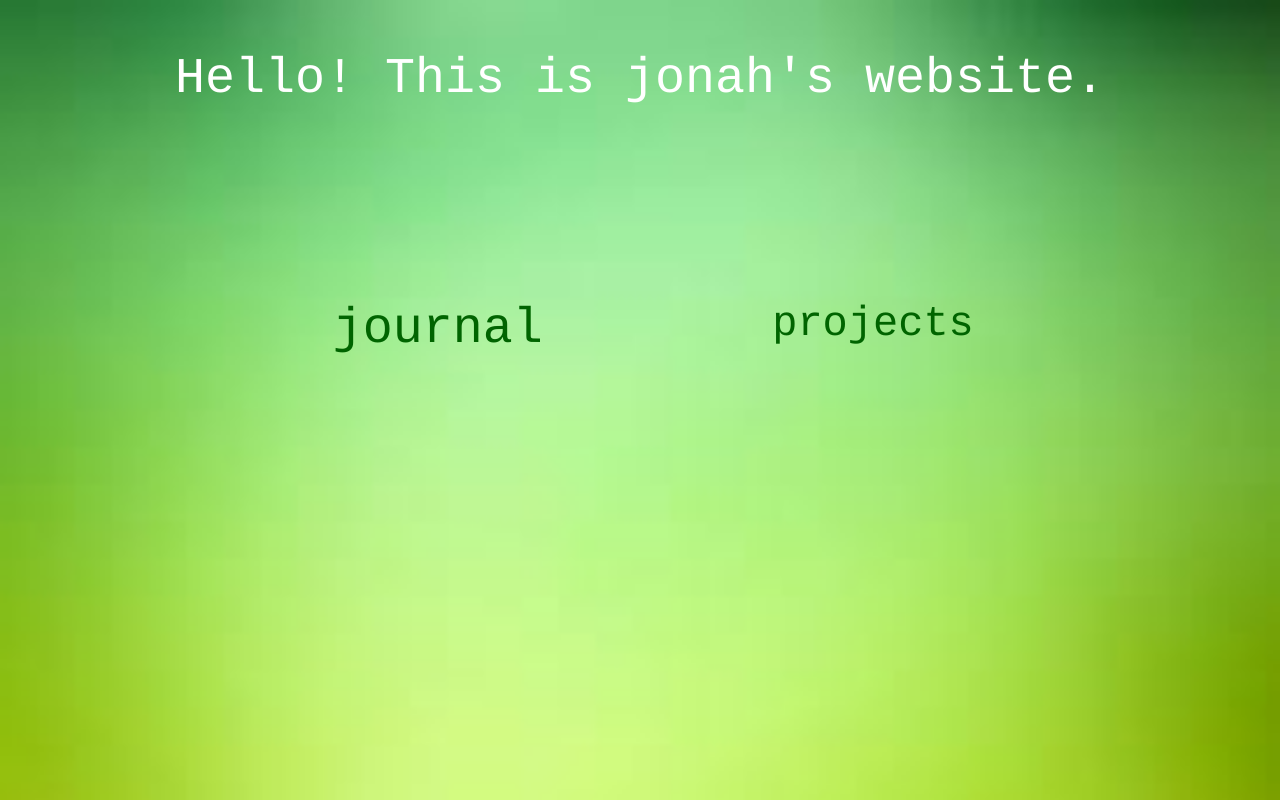
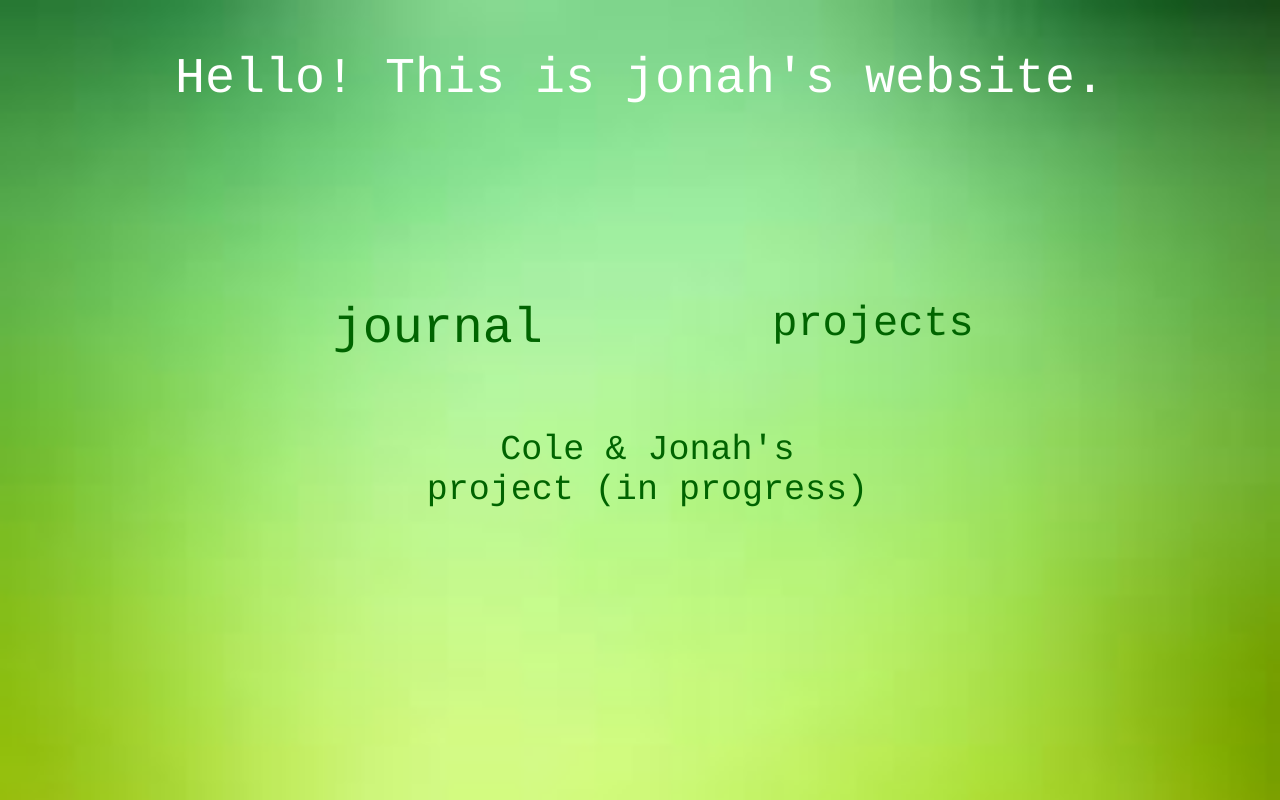
Before and after one commit to jcheller/jcheller.github.io, a plain HTML site: page index.html in a window 1280 px wide. Drawn offline with Linux system fonts and the light colour scheme.

Commit message:
putting geoguessr on home page

```diff
--- a/index.html
+++ b/index.html
@@ -54,6 +54,19 @@
 			left:25.5%;
 		}
 
+		#geoguessr{
+			width:450px;
+			height:75px;
+			font-family:courier;
+			text-align:center;
+			color:darkgreen;
+			transition:3s;
+			font-size:35px;
+			position: absolute;
+			top: 430px;
+			left:33%;
+		}
+
 		body{
 
 		background-image:url(greenGradient.jpg);
@@ -89,6 +102,13 @@
 
 </a>
 
+<a href="daltongeoguessr.html">
+	<div id="geoguessr">
+	Cole & Jonah's project (in progress)
+	</div>
+
+</a>
+
 
 </body>
 </html>
```
Also changed, not shown: journal.html (+3 -0 lines).
